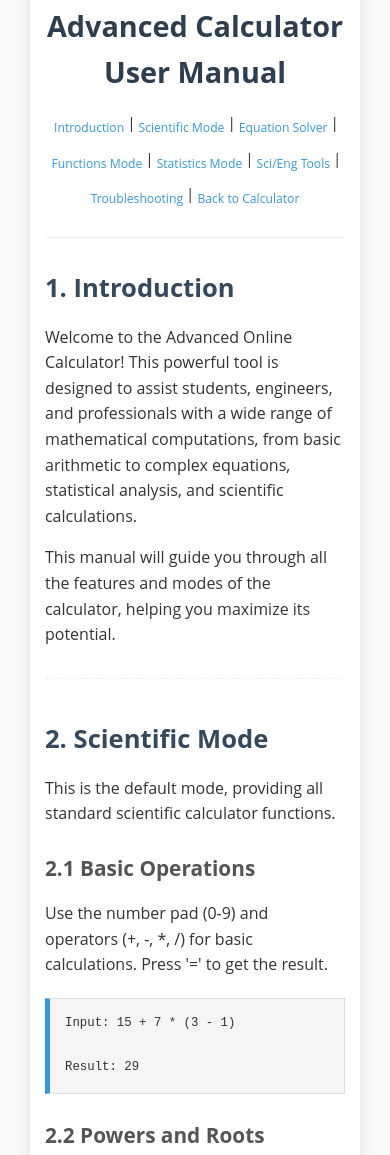
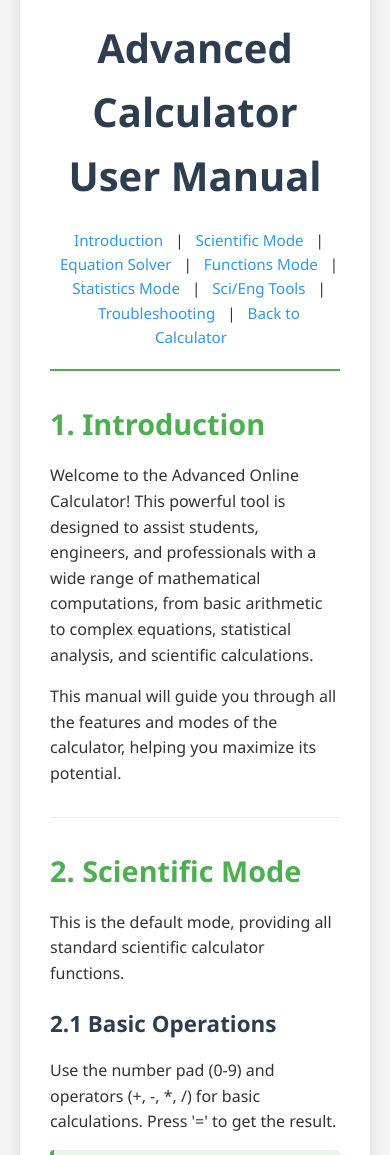
Before and after one commit to ROCEL-HUBEL/ROCEL-ADVANCED-CALCULATOR-, a plain HTML site: page manual.html in a window 390 px wide. Shown: the part 61-1216 px from the top of the page. Drawn offline with Linux system fonts and the light colour scheme.

Commit message:
Update manual-style.css

```diff
--- a/manual-style.css
+++ b/manual-style.css
@@ -1,36 +1,36 @@
 body {
-    font-family: 'Open Sans', Arial, sans-serif;
+    font-family: 'Segoe UI', Tahoma, Geneva, Verdana, sans-serif;
     line-height: 1.6;
     color: #333;
-    background-color: #f9f9f9;
+    background-color: #f4f4f4;
     margin: 0;
     padding: 20px;
 }
 
 .manual-container {
     max-width: 900px;
-    margin: 20px auto;
+    margin: 0 auto;
     background-color: #fff;
     padding: 30px;
     border-radius: 8px;
-    box-shadow: 0 0 15px rgba(0,0,0,0.1);
+    box-shadow: 0 0 15px rgba(0, 0, 0, 0.1);
 }
 
 header {
     text-align: center;
-    border-bottom: 1px solid #eee;
+    margin-bottom: 30px;
+    border-bottom: 2px solid #4CAF50;
     padding-bottom: 20px;
-    margin-bottom: 30px;
 }
 
-header h1 {
-    color: #2C3E50;
-    font-size: 2.2em;
+h1 {
+    color: #2c3e50;
+    font-size: 2.5em;
     margin-bottom: 10px;
 }
 
 .manual-nav {
-    margin-top: 15px;
+    margin-top: 20px;
     font-size: 0.95em;
 }
 
@@ -38,8 +38,7 @@ header h1 {
     color: #3498DB;
     text-decoration: none;
     margin: 0 8px;
-    padding: 5px 0;
-    transition: color 0.3s;
+    transition: color 0.2s ease;
 }
 
 .manual-nav a:hover {
@@ -48,9 +47,9 @@ header h1 {
 }
 
 section {
-    margin-bottom: 40px;
+    margin-bottom: 30px;
     padding-bottom: 20px;
-    border-bottom: 1px dashed #eee;
+    border-bottom: 1px solid #eee;
 }
 
 section:last-of-type {
@@ -58,25 +57,33 @@ section:last-of-type {
 }
 
 h2 {
-    color: #34495E;
+    color: #4CAF50;
     font-size: 1.8em;
     margin-top: 0;
     margin-bottom: 15px;
 }
 
 h3 {
-    color: #555;
+    color: #2c3e50;
     font-size: 1.4em;
-    margin-top: 25px;
+    margin-top: 20px;
     margin-bottom: 10px;
 }
 
-p, ul {
+h4 {
+    color: #555;
+    font-size: 1.1em;
+    margin-top: 15px;
+    margin-bottom: 8px;
+}
+
+p {
     margin-bottom: 10px;
 }
 
 ul {
-    padding-left: 25px;
+    margin-bottom: 10px;
+    padding-left: 20px;
 }
 
 li {
@@ -84,67 +91,45 @@ li {
 }
 
 .example-code {
-    background-color: #f5f5f5;
-    border: 1px solid #ddd;
-    border-left: 5px solid #3498DB;
+    background-color: #e8f5e9; /* Light green background for code examples */
+    border-left: 4px solid #4CAF50;
     padding: 15px;
-    margin: 20px 0;
-    font-family: 'Roboto Mono', 'Courier New', monospace;
-    font-size: 0.95em;
-    overflow-x: auto;
+    margin: 15px 0;
+    border-radius: 4px;
+    font-family: 'Consolas', 'Monaco', monospace;
+    font-size: 0.9em;
+    color: #333;
 }
 
 .example-code code {
     display: block;
-    white-space: pre-wrap; /* Ensures line breaks */
+    white-space: pre-wrap; /* Ensure line breaks */
+}
+
+.premium-note {
+    font-style: italic;
+    color: #e74c3c; /* Red for important notes */
+    background-color: #fdeded;
+    border: 1px solid #f2d7d5;
+    padding: 10px;
+    border-radius: 5px;
+    margin-top: 15px;
+}
+
+.equation-form {
+    background-color: #ecf0f1;
+    border: 1px dashed #95a5a6;
+    padding: 10px;
+    margin: 10px 0;
+    border-radius: 5px;
+    font-family: 'Consolas', 'Monaco', monospace;
 }
 
 footer {
     text-align: center;
-    color: #777;
-    font-size: 0.85em;
     margin-top: 40px;
     padding-top: 20px;
     border-top: 1px solid #eee;
+    font-size: 0.85em;
+    color: #777;
 }
-
-/* Responsiveness for Manual */
-@media (max-width: 768px) {
-    .manual-container {
-        padding: 20px;
-        margin: 10px;
-    }
-
-    header h1 {
-        font-size: 1.8em;
-    }
-
-    .manual-nav {
-        display: flex;
-        flex-wrap: wrap;
-        justify-content: center;
-    }
-
-    .manual-nav a {
-        margin: 5px;
-        font-size: 0.9em;
-    }
-
-    h2 {
-        font-size: 1.6em;
-    }
-
-    h3 {
-        font-size: 1.3em;
-    }
-}
-
-@media (max-width: 480px) {
-    .manual-container {
-        padding: 15px;
-    }
-    .manual-nav a {
-        font-size: 0.8em;
-        margin: 3px;
-    }
-}
```
